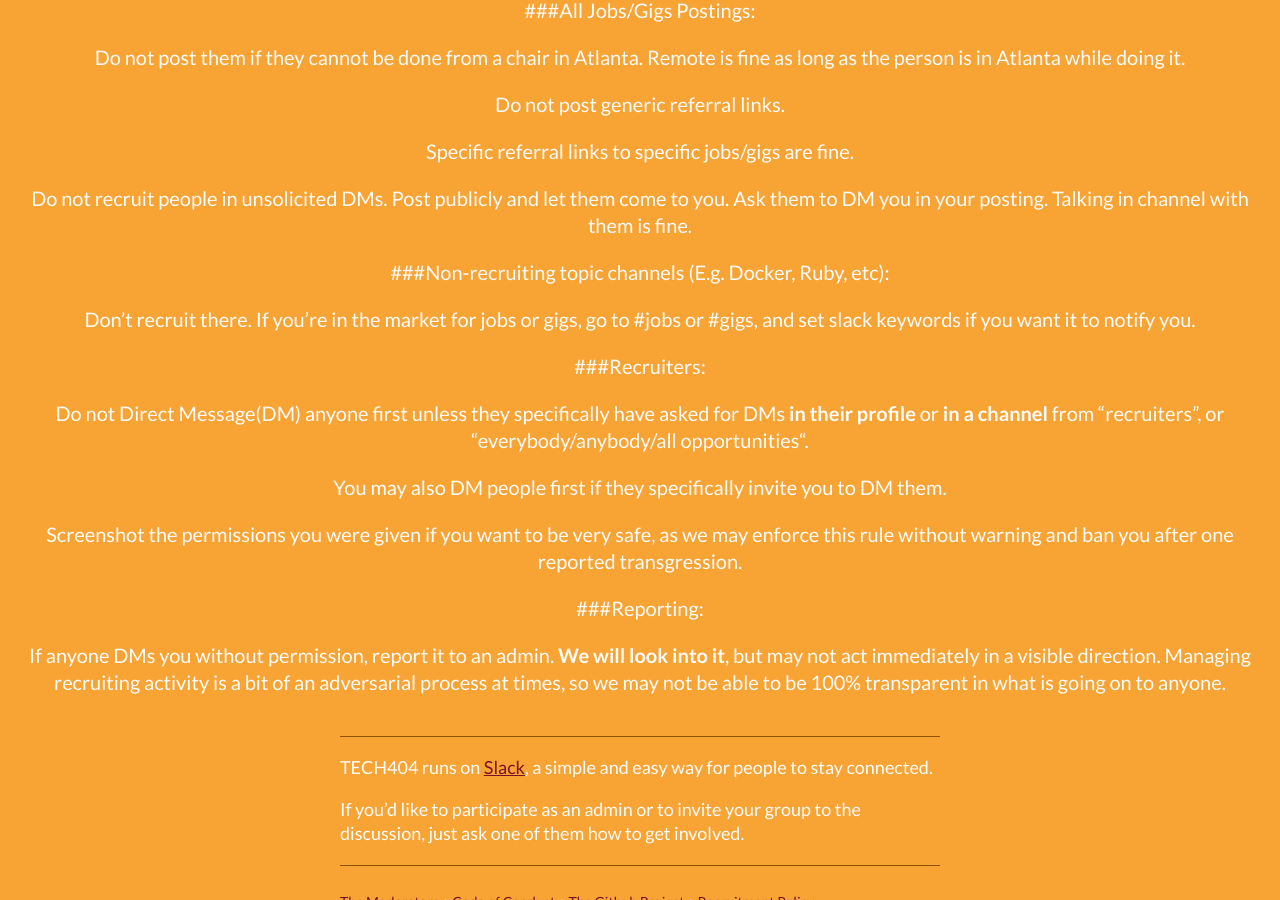
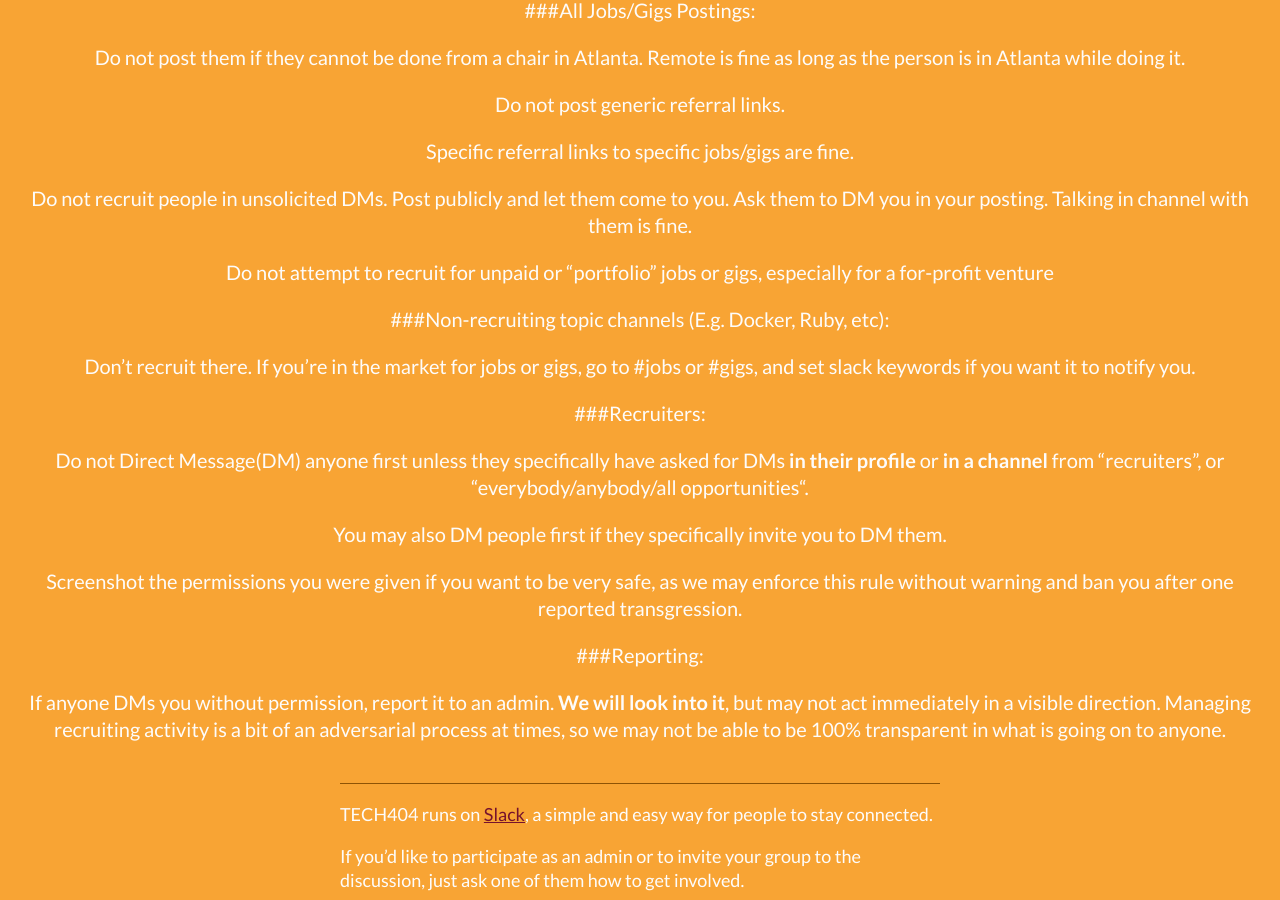
Before and after one commit to tech404/tech404.github.io, a Jekyll site: the page built from RecruitmentPolicy.md, in a window 1280 px wide and 900 px high, scrolled down 501 px. Built offline with Jekyll 4.4.1, drawn with Linux system fonts in a browser that asks for light colours; nearby versions of some CDN libraries; our own code applies the rules of GitHub Pages for plain Markdown files.

Commit message:
New rule: no soliciting for free work

```diff
--- a/RecruitmentPolicy.md
+++ b/RecruitmentPolicy.md
@@ -22,6 +22,8 @@ Specific referral links to specific jobs/gigs are fine.
 
 Do not recruit people in unsolicited DMs. Post publicly and let them come to you. Ask them to DM you in your posting. Talking in channel with them is fine.
 
+Do not attempt to recruit for unpaid or "portfolio" jobs or gigs, especially for a for-profit venture
+
 ###Non-recruiting topic channels (E.g. Docker, Ruby, etc):
 
 Don't recruit there. If you're in the market for jobs or gigs, go to #jobs or #gigs, and set slack keywords if you want it to notify you.
```
